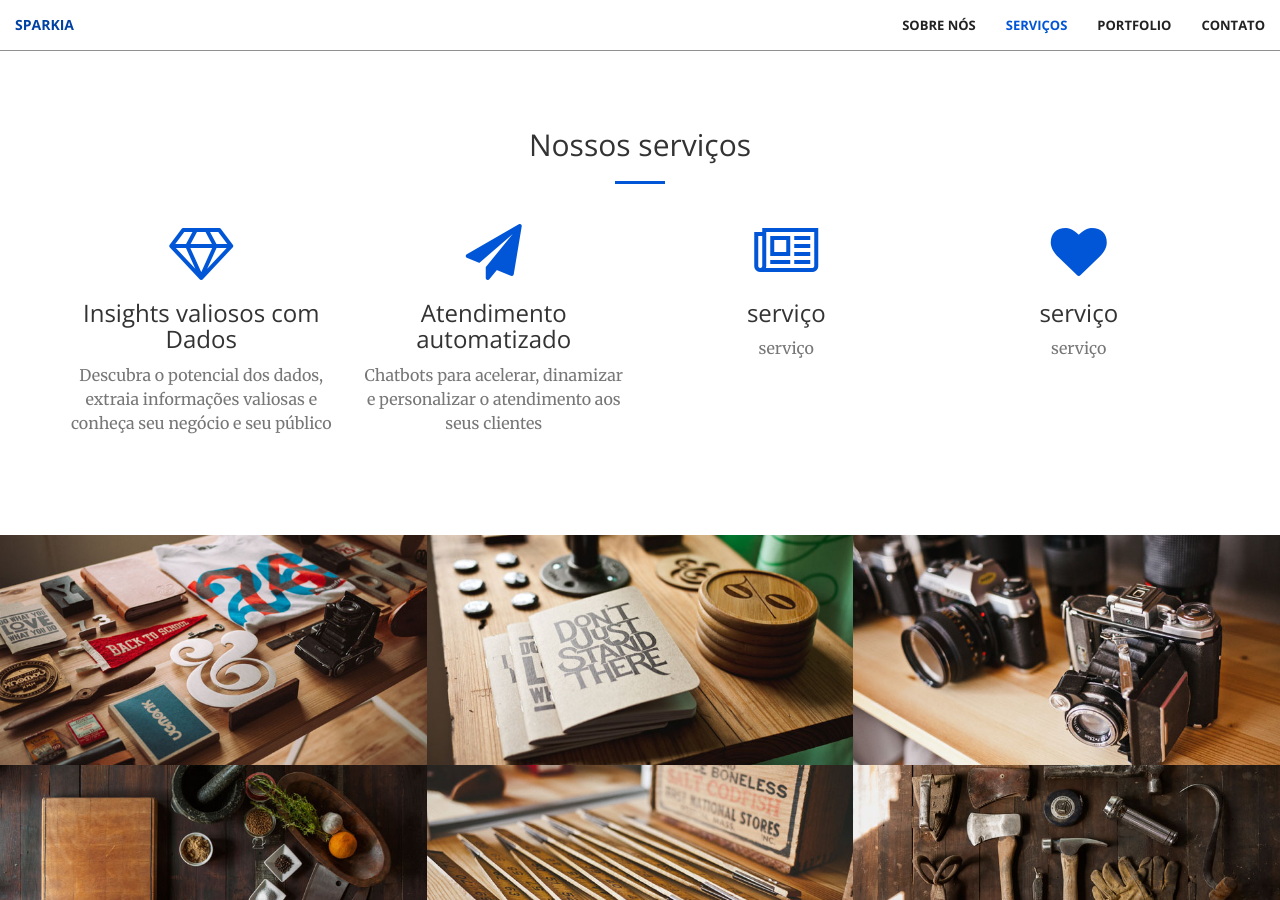
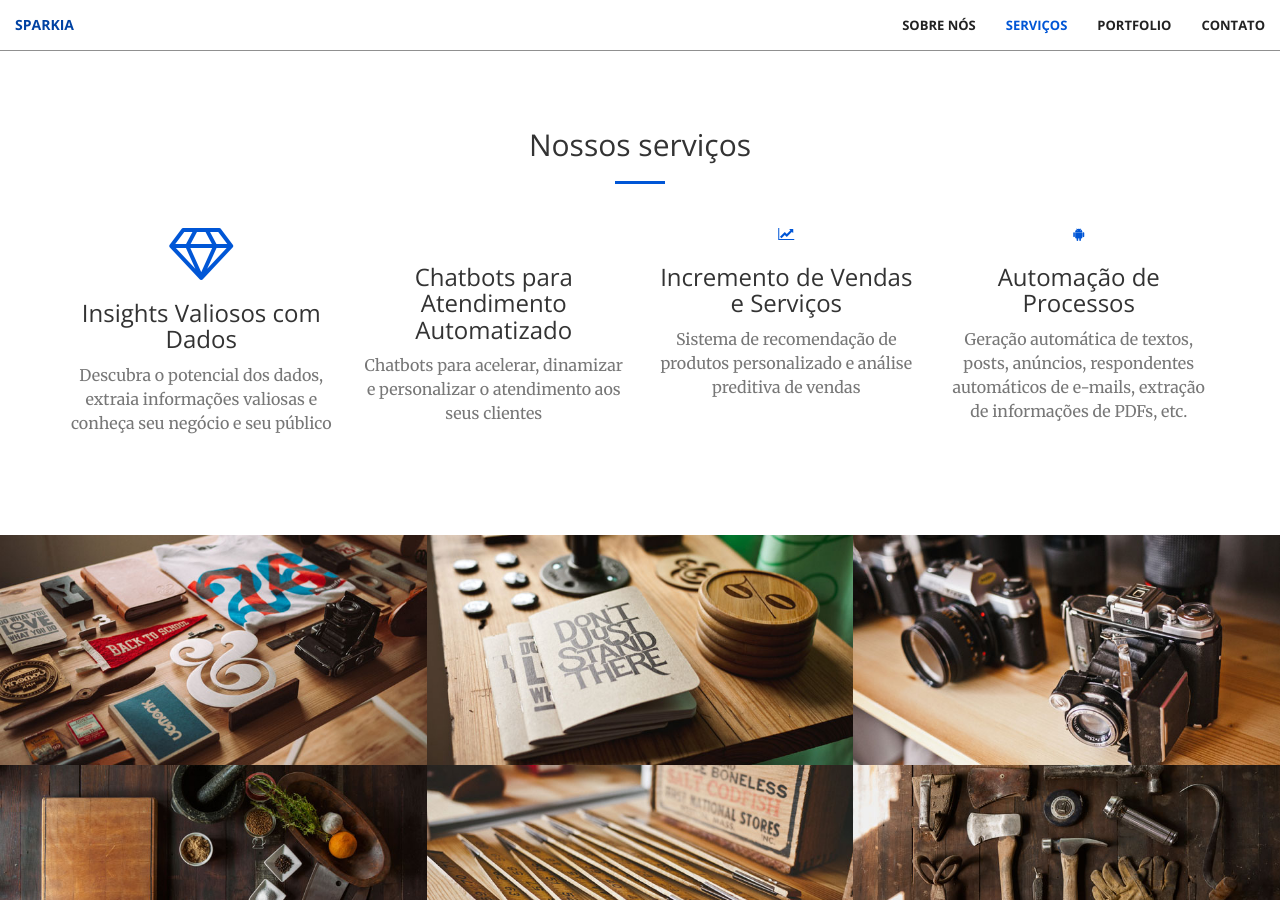
Before and after one commit to Benfluc/sparkia, a Jekyll site: the page built from index.html, in a window 1280 px wide and 900 px high, scrolled down 1264 px. Built offline with Jekyll 4.4.1, drawn with Linux system fonts in a browser that asks for light colours.

Commit message:
Update services.html

```diff
--- a/_includes/services.html
+++ b/_includes/services.html
@@ -12,29 +12,29 @@
             <div class="col-lg-3 col-md-6 text-center">
                 <div class="service-box">
                     <i class="fa fa-4x fa-diamond wow bounceIn text-primary"></i>
-                    <h3>Insights valiosos com Dados</h3>
+                    <h3>Insights Valiosos com Dados</h3>
                     <p class="text-muted">Descubra o potencial dos dados, extraia informações valiosas e conheça seu negócio e seu público</p>
                 </div>
             </div>
             <div class="col-lg-3 col-md-6 text-center">
                 <div class="service-box">
-                    <i class="fa fa-4x fa-paper-plane wow bounceIn text-primary" data-wow-delay=".1s"></i>
-                    <h3>Atendimento automatizado</h3>
+                    <i class="fa fa-commenting-o wow bounceIn text-primary" data-wow-delay=".1s"></i>
+                    <h3>Chatbots para Atendimento Automatizado</h3>
                     <p class="text-muted">Chatbots para acelerar, dinamizar e personalizar o atendimento aos seus clientes</p>
                 </div>
             </div>
             <div class="col-lg-3 col-md-6 text-center">
                 <div class="service-box">
-                    <i class="fa fa-4x fa-newspaper-o wow bounceIn text-primary" data-wow-delay=".2s"></i>
-                    <h3>serviço</h3>
-                    <p class="text-muted">serviço</p>
+                    <i class="fa fa-line-chart wow bounceIn text-primary" data-wow-delay=".2s"></i>
+                    <h3>Incremento de Vendas e Serviços</h3>
+                    <p class="text-muted">Sistema de recomendação de produtos personalizado e análise preditiva de vendas</p>
                 </div>
             </div>
             <div class="col-lg-3 col-md-6 text-center">
                 <div class="service-box">
-                    <i class="fa fa-4x fa-heart wow bounceIn text-primary" data-wow-delay=".3s"></i>
-                    <h3>serviço</h3>
-                    <p class="text-muted">serviço</p>
+                    <i class="fa fa-android wow bounceIn text-primary" data-wow-delay=".3s"></i>
+                    <h3>Automação de Processos</h3>
+                    <p class="text-muted">Geração automática de textos, posts, anúncios, respondentes automáticos de e-mails, extração de informações de PDFs, etc.</p>
                 </div>
             </div>
         </div>
```
